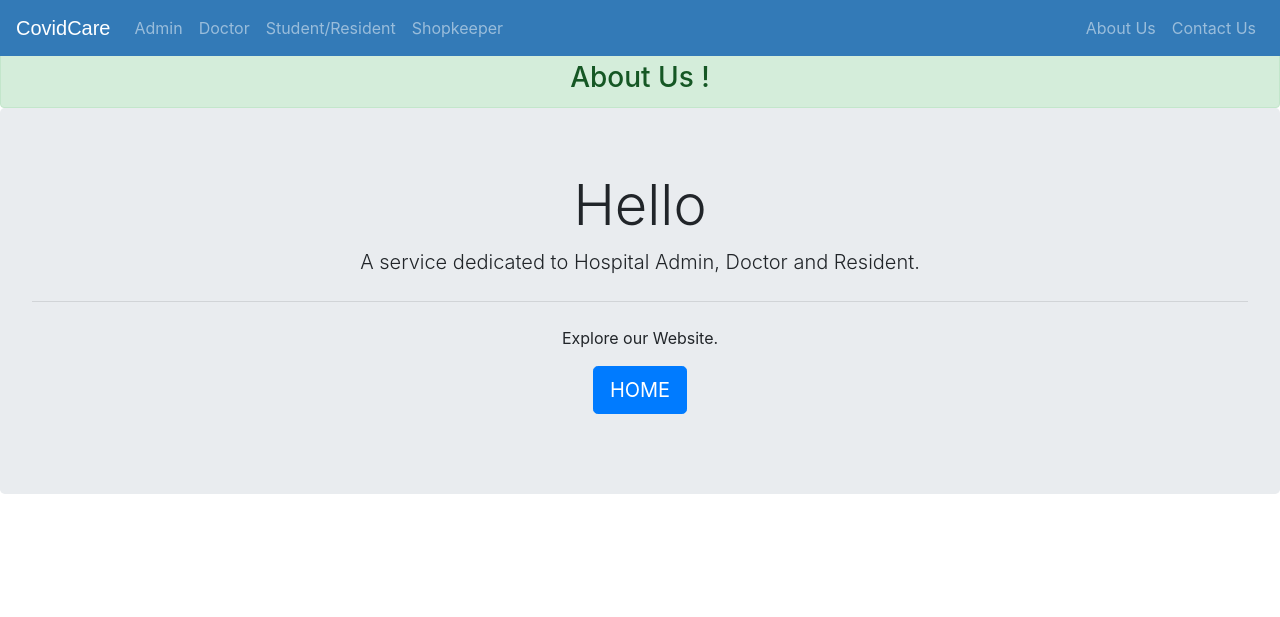
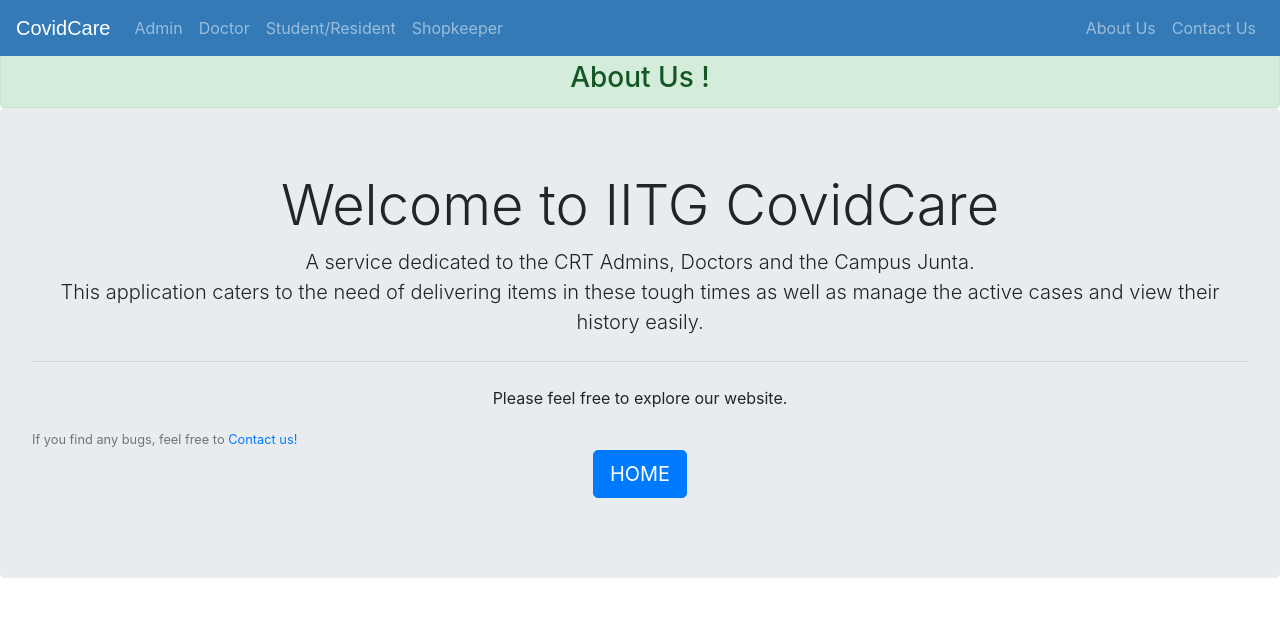
Before and after one commit to pranjal198/IITG_Covidcare, a Django app: page /aboutus in a window 1280 px wide. Shown: the top 617 px of the page. Run offline with Django 3.2, Linux system fonts and the light colour scheme; some libraries are stand-ins or nearby versions.

Commit message:
minor changes

```diff
--- a/hospital/views.py
+++ b/hospital/views.py
@@ -116,8 +116,9 @@
             user.save()
             patient = patientForm.save(commit=False)
             patient.user = user
+            patient.status = True
             patient.assignedDoctorId = request.POST.get("assignedDoctorId")
-            patient = patient.save()
+            patient.save()
             my_patient_group, created = Group.objects.get_or_create(name="PATIENT")
             my_patient_group.user_set.add(user)
             return HttpResponseRedirect("patientlogin")
@@ -139,6 +140,12 @@
 
 def is_patient(user):
     return user.groups.filter(name="PATIENT").exists()
+
+def is_admin_or_patient(user):
+    return is_admin(user) or is_patient(user)
+
+def is_admin_or_shopkeeper(user):
+    return is_admin(user) or is_shopkeeper(user)
 
 
 # ---------AFTER ENTERING CREDENTIALS WE CHECK WHETHER USERNAME AND PASSWORD IS OF ADMIN,DOCTOR OR PATIENT
@@ -170,7 +177,9 @@
             return redirect("patient-dashboard")
         else:
             return render(request, "hospital/patient_wait_for_approval.html")
-
+    else:
+        print("Error in sign in")
+        return redirect("logout")
 
 # ---------------------------------------------------------------------------------
 # ------------------------ ADMIN RELATED VIEWS START ------------------------------
@@ -468,7 +477,7 @@
 
 
 @login_required(login_url="adminlogin")
-@user_passes_test(is_admin)
+@user_passes_test(is_admin_or_patient)
 def update_patient_view(request, pk):
     patient = models.Patient.objects.get(id=pk)
     user = models.User.objects.get(id=patient.user_id)
--- a/templates/hospital/aboutus.html
+++ b/templates/hospital/aboutus.html
@@ -30,10 +30,13 @@
     <h3 class='alert alert-success' style="margin-bottom:0px;">About Us !</h3>
   </center>
   <div class="jumbotron" style="margin-bottom: 0px;margin-top: 0px;">
-    <h1 class="display-4">Hello</h1>
-    <p class="lead">A service dedicated to Hospital Admin, Doctor and Resident.</p>
+    <h1 class="display-4">Welcome to IITG CovidCare</h1>
+    <p class="lead">A service dedicated to the CRT Admins, Doctors and the Campus Junta. <br>This application caters to the need
+      of delivering items in these tough times as well as manage the active cases and view their history easily.
+    </p>
     <hr class="my-4">
-    <p>Explore our Website.</p>
+    <p>Please feel free to explore our website.</p>
+    <small class="text-muted">If you find any bugs, feel free to <a href="hospital/contactus.html">Contact us!</a></small>
     <p class="lead">
       <a class="btn btn-primary btn-lg" href="/" role="button">HOME</a>
     </p>
--- a/templates/hospital/admin_approve_patient.html
+++ b/templates/hospital/admin_approve_patient.html
@@ -41,7 +41,7 @@
       {% for p in patients %}
       <tr>
         <td> {{p.get_name}}</td>
-        <td> <img src="{% static p.profile_pic.url %}" alt="Profile Pic" height="40px" width="40px" /></td>
+        <!-- <td> <img src="{% static p.profile_pic.url %}" alt="Profile Pic" height="40px" width="40px" /></td> -->
         <td>{{p.symptoms}}</td>
         <td>{{p.mobile}}</td>
         <td>{{p.address}}</td>
--- a/templates/hospital/index.html
+++ b/templates/hospital/index.html
@@ -66,7 +66,7 @@
 
 <br><br><br><br>
 
-{% include "hospital/admin_doctor_patient_card.html" %}
+<!-- {% include "hospital/admin_doctor_patient_card.html" %} -->
 <br><br><br>
 
 {% endblock content %}
--- a/templates/hospital/patientsignup.html
+++ b/templates/hospital/patientsignup.html
@@ -86,7 +86,7 @@
                 {% render_field patientForm.symptoms class="form-control" placeholder="Symptoms" %}
               </div>
               <div class="form-group">
-                {% render_field patientForm.profile_pic class="form-control" placeholder="Profile Picture" %}
+                {% render_field patientForm.profile_pic required="required" class="form-control" placeholder="Profile Picture" %}
               </div>
             </div>
             <div class="col-md-6">
```
Also changed, not shown: hospital/models.py (+4 -4 lines), static/images/default.png (added), static/profile_pic/PatientProfilePic/default.png (added).
